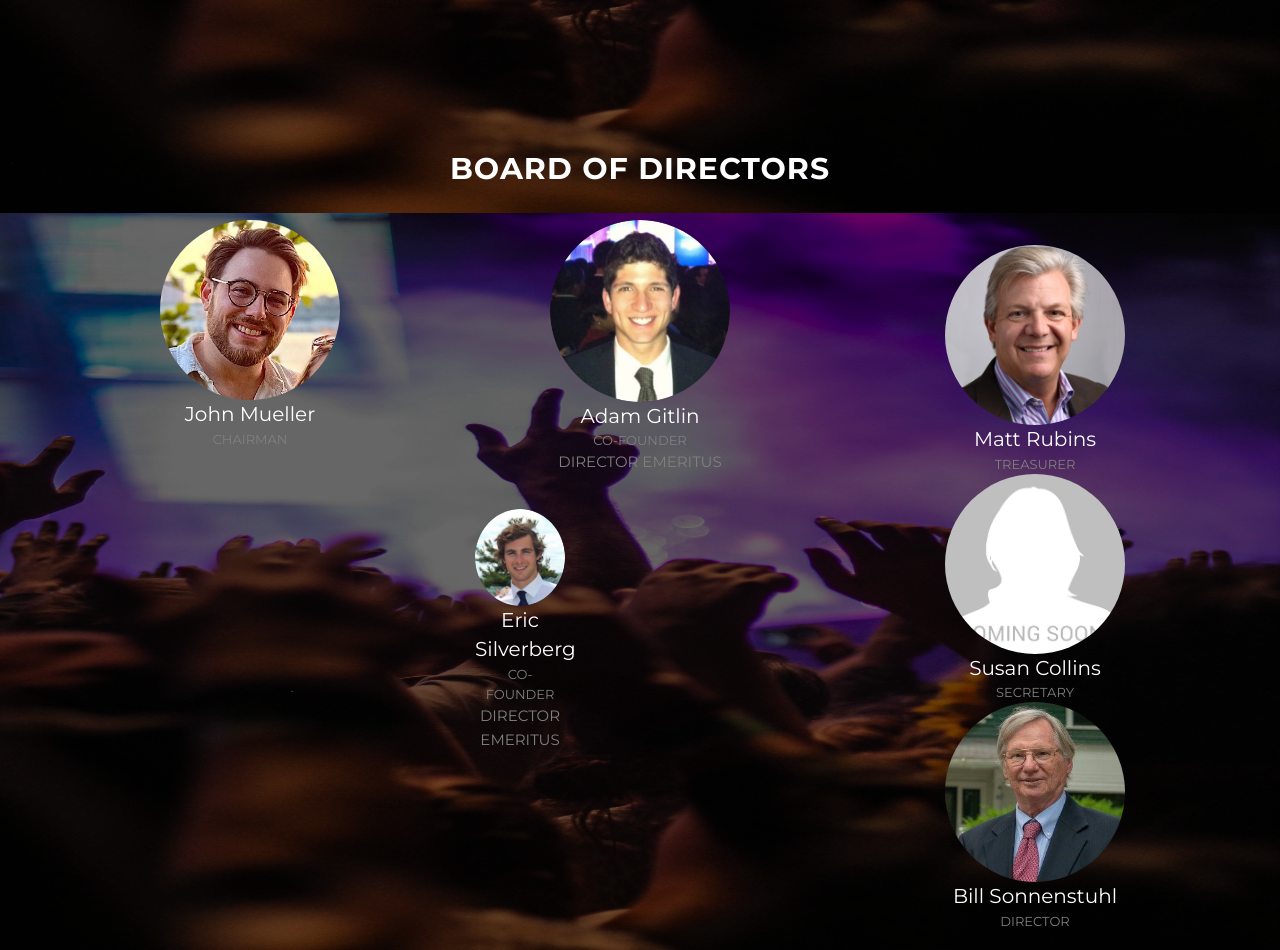
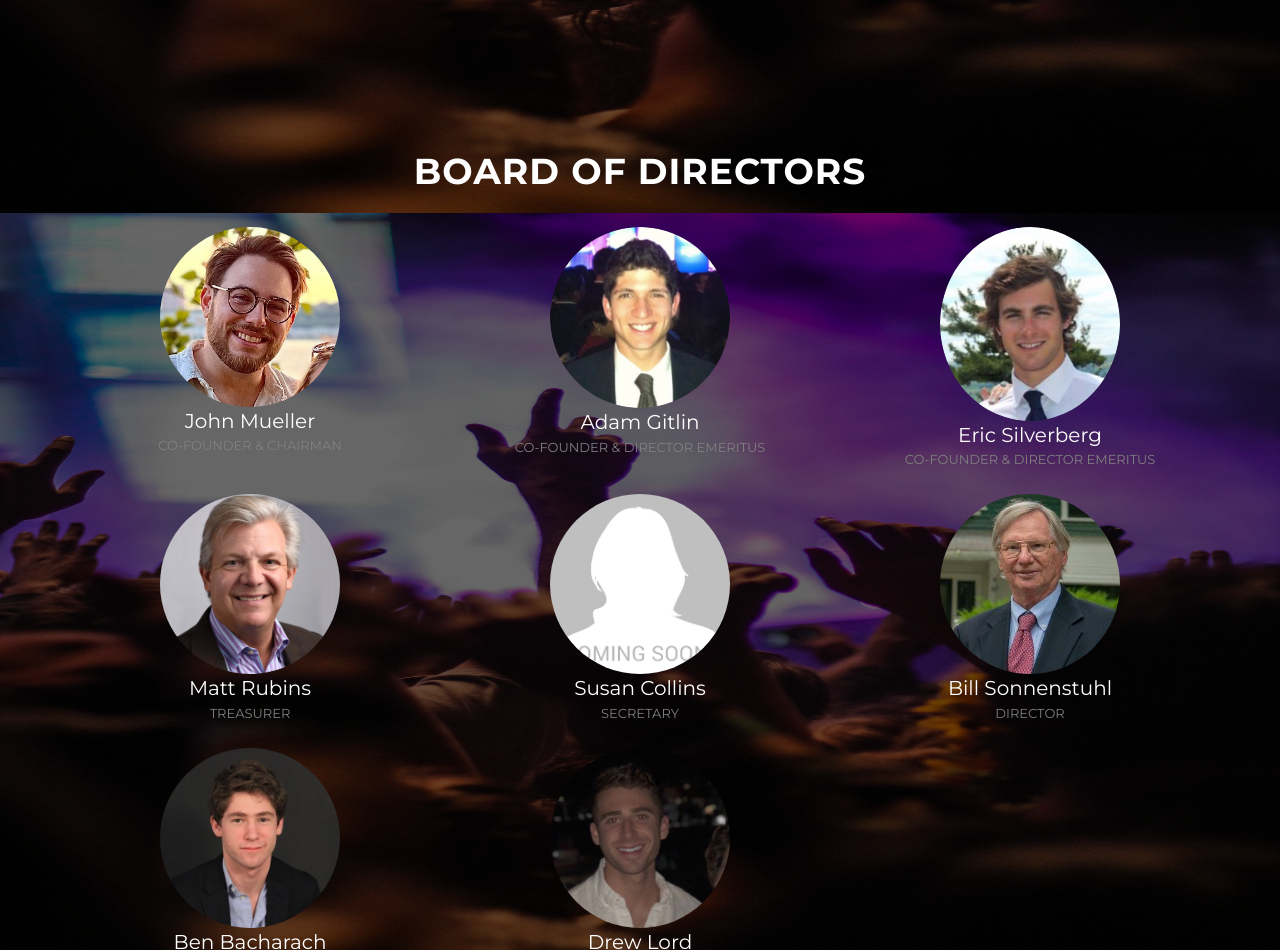
Before and after one commit to smoores-dev/cayugaswatchers, a plain HTML site: page index.html in a window 1280 px wide. Shown: the part 3787-4737 px from the top of the page. Drawn offline with nearby package versions, Linux system fonts and the light colour scheme; no server answers.

Commit message:
Update index.html
Attempted to fix Board of Directors formatting

```diff
--- a/index.html
+++ b/index.html
@@ -284,21 +284,22 @@
                 </div>
                  -->
 
-                <h2>Board of Directors</h2>
+                <h1>Board of Directors</h1>
                 <div class="row">
                     <div class="col-sm-4 profile">
                         <img src="img/headshots/John.jpeg" alt="John Mueller">
                         <span class="name">John Mueller</span><br>
-                        <span class="role">CHAIRMAN</span>
+                        <span class="role">CO-FOUNDER & CHAIRMAN</span>
                     </div>
                               <div class="col-sm-4 profile">
                             <img src="img/headshots/adam.png" alt="Adam Gitlin">
                             <span class="name">Adam Gitlin</span><br>
-                                  <span class="role">CO-FOUNDER<p>DIRECTOR EMERITUS</p></span>
+                                  <span class="role">CO-FOUNDER & DIRECTOR EMERITUS</span>
+                    </div>
                     <div class="col-sm-4 profile">
                         <img src="img/headshots/eric.png" alt="Eric Silverberg">
                         <span class="name">Eric Silverberg</span><br>
-                        <span class="role">CO-FOUNDER<p>DIRECTOR EMERITUS</p></span>
+                        <span class="role">CO-FOUNDER & DIRECTOR EMERITUS</span>
                     </div>
                     </div>
 
```
